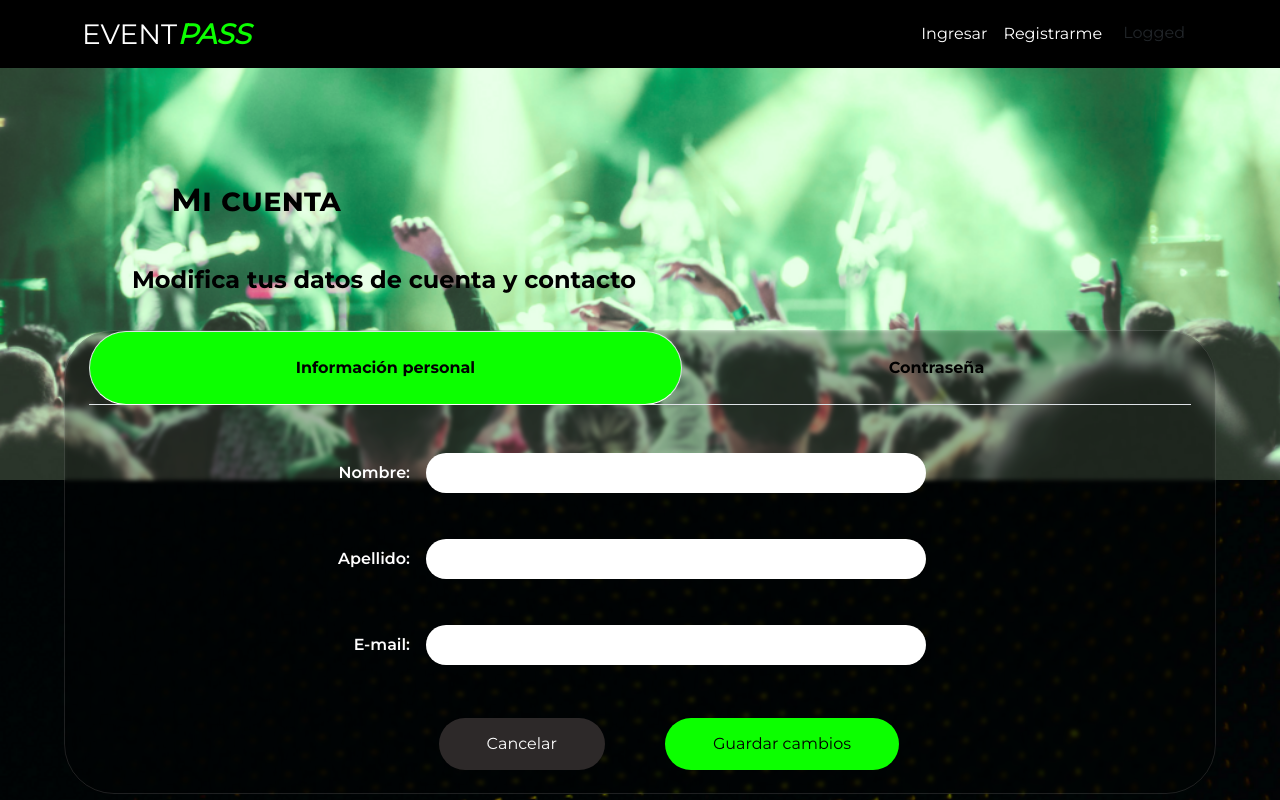
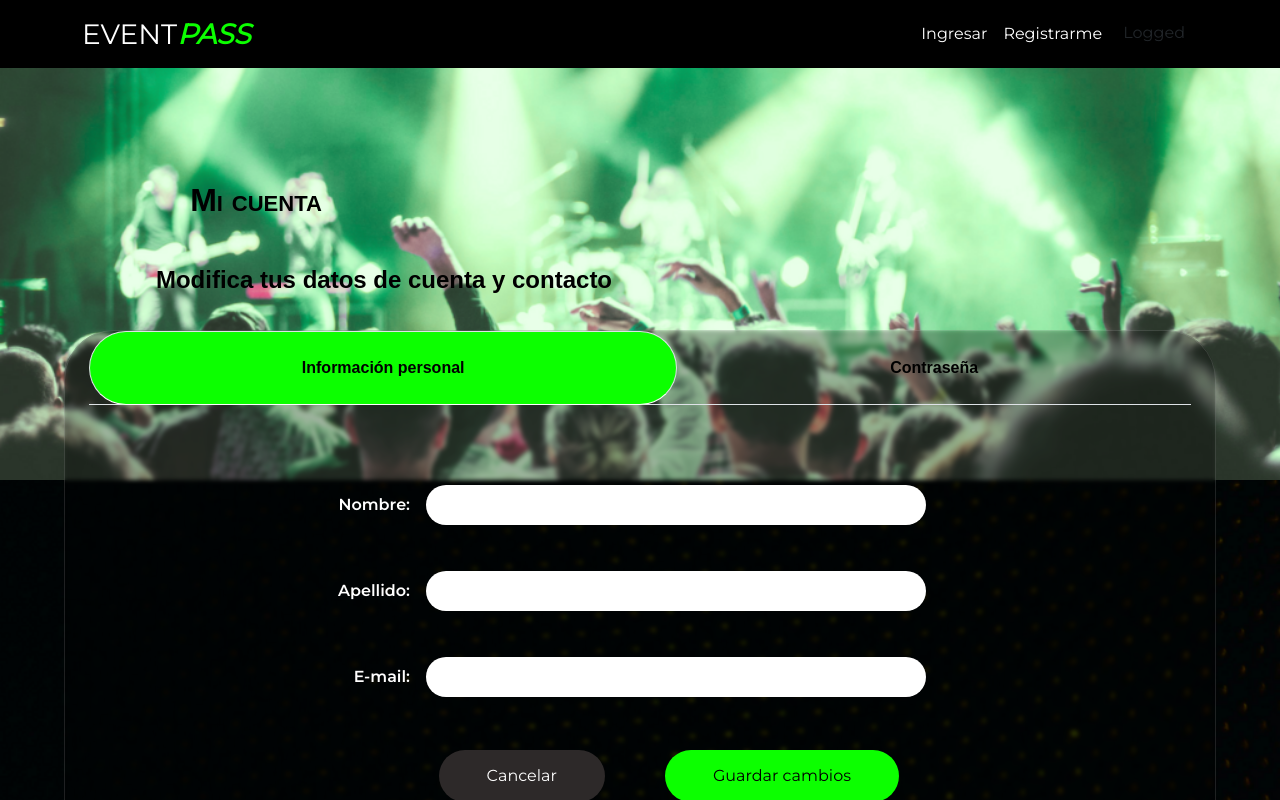
Before and after one commit to emmadamico/23644-grupo2-eventpass, a React (Create React App) app: page /profile in a window 1280 px wide. Shown: the top 800 px of the page. Built offline with nearby package versions, Linux system fonts and the light colour scheme.

Commit message:
Se actualizan estilos css

```diff
--- a/src/pages/Profile.jsx
+++ b/src/pages/Profile.jsx
@@ -51,7 +51,7 @@ export function Profile() {
           fill
         >
         <Tab eventKey="user-info" title="Información personal">
-        <section className='form-container d-flex flex-column justify-content-center align-items-center'>
+        <section className='form-container d-flex flex-column justify-content-center align-items-center m-5'>
           <form className="d-flex flex-column align-items-end p-3 user-form">
                 <div className='form-item mt-3'>
                 <label>
@@ -81,7 +81,7 @@ export function Profile() {
 
         <Tab eventKey="password" title="Contraseña">
         <section className='form-container d-flex flex-column justify-content-center align-items-center'>
-        <form className="d-flex flex-column justify-content-center align-items-end p-3 user-form">
+        <form className="d-flex flex-column justify-content-center align-items-end p-3 user-form m-5">
             <div className='form-item mt-3'>
               <label>
                   Contraseña actual:
--- a/src/styles/profile.css
+++ b/src/styles/profile.css
@@ -17,14 +17,16 @@
     transform: translate(-50%, -50%);
     color: var(--bg-main-color);
     font-size: 2em;
-    font-family: var(--Montserrat-bold);
+    font-family: 'montserrat', sans-serif;
     font-variant: small-caps;
+    font-weight: bold;
 }
 .banner-profile p{
     top: 35%;
     left: 30%;
     font-size: 1.5em;
     font-variant: none;
+    font-weight: bold;
 }
 /*card principal*/
 .card-user{
@@ -41,7 +43,8 @@
 .card-user .nav-tabs .nav-link {
     border-radius: 50px;
     color: var(--bg-main-color);
-    font-family: var(--Montserrat-bold);
+    font-family: 'montserrat', sans-serif;
+    font-weight: bolder;
     padding: 1.5rem;
 }
 
```
